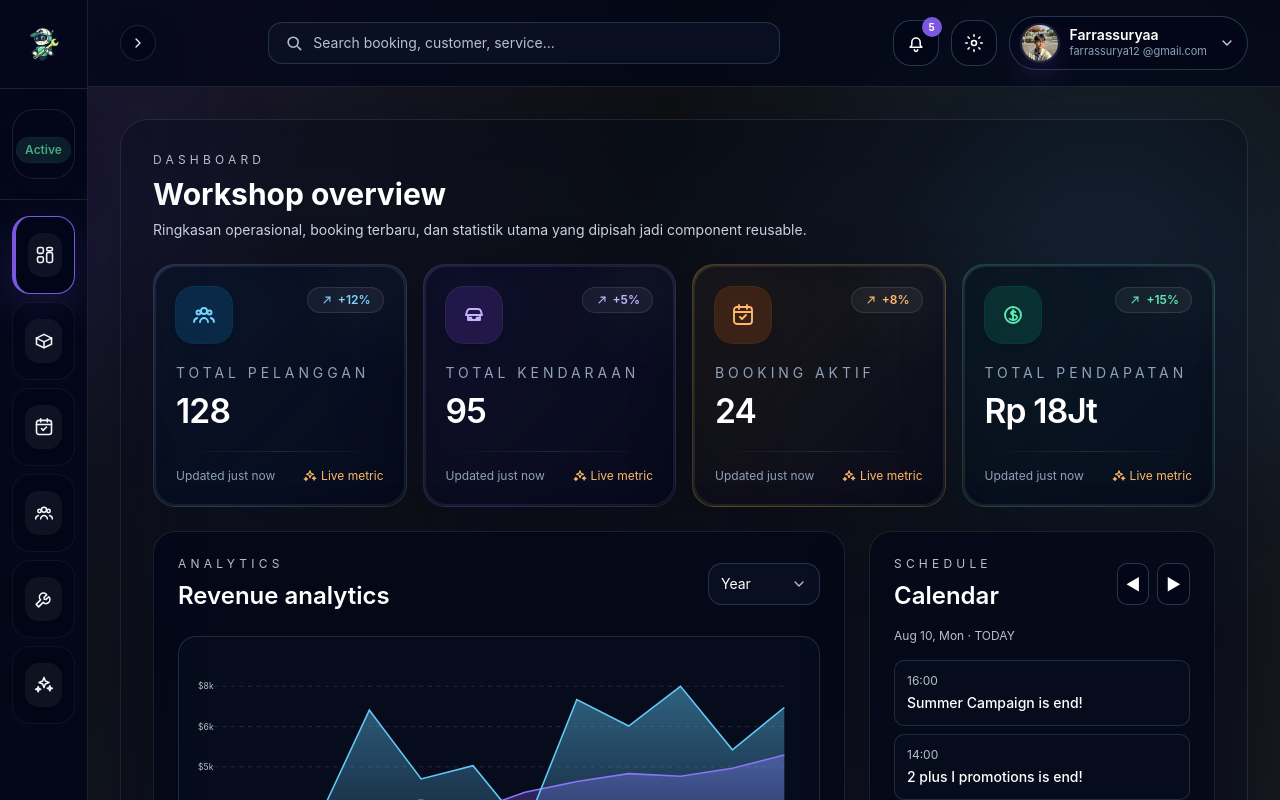
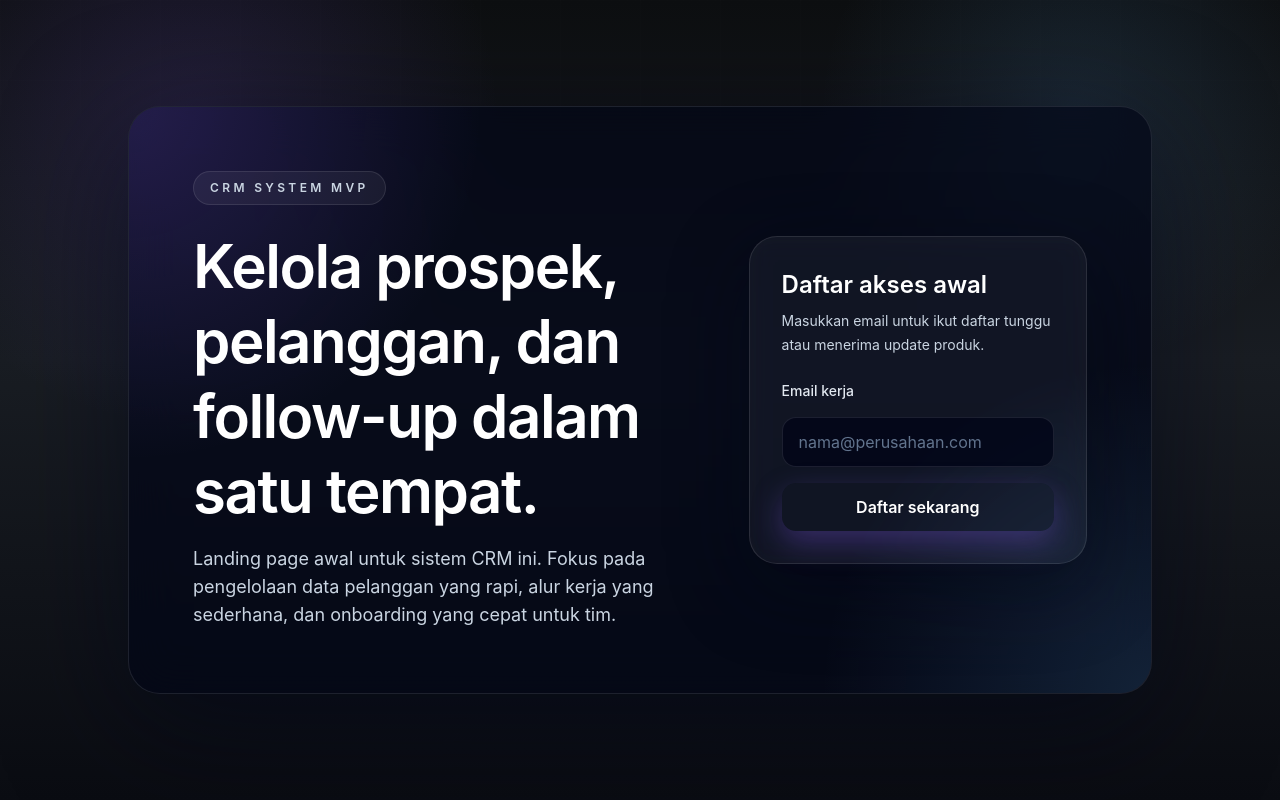
Before and after one commit to farrassurya/rass-app, a React (Vite) app: page / in a window 1280 px wide. Before the commit this address led to /dashboard. Shown: the top 800 px of the page. Built offline with nearby package versions, Linux system fonts and the light colour scheme.

Commit message:
PRDv1 Basic Landing Page

```diff
--- a/src/App.jsx
+++ b/src/App.jsx
@@ -18,6 +18,7 @@ const Register = lazy(() => import('./pages/auth/Register'));
 const ForgotPassword = lazy(() => import('./pages/auth/ForgotPassword'));
 const ResetPassword = lazy(() => import('./pages/auth/ResetPassword'));
 const ErrorPage = lazy(() => import('./pages/ErrorPage'));
+const Landing = lazy(() => import('./pages/Landing'));
 
 // Suspense Fallback - UI yang ditampilkan saat komponen lazy loading sedang diload
 // Ini mencegah blank screen sambil file component di-download dari server
@@ -47,9 +48,10 @@ function App() {
             <Route path="/components" element={<Components />} />
           </Route>
 
+          {/* ========== PUBLIC ROUTES ========== */}
+          <Route path="/" element={<Landing />} />
+
           {/* ========== ERROR ROUTES ========== */}
-          {/* Redirect index ke dashboard */}
-          <Route path="/" element={<Navigate to="/dashboard" replace />} />
           {/* 404 Not Found Page */}
           <Route path="*" element={<ErrorPage />} />
         </Routes>
--- /dev/null
+++ b/src/pages/Landing.jsx
@@ -0,0 +1,76 @@
+import { useState } from 'react';
+
+export default function Landing() {
+  const [email, setEmail] = useState('');
+  const [submitted, setSubmitted] = useState(false);
+
+  function handleSubmit(event) {
+    event.preventDefault();
+    if (!email.trim()) return;
+    setSubmitted(true);
+    setEmail('');
+  }
+
+  return (
+    <main className="min-h-screen overflow-hidden px-4 py-10 text-slate-100 sm:px-6 lg:px-8">
+      <div className="mx-auto flex min-h-[calc(100vh-5rem)] w-full max-w-5xl items-center justify-center">
+        <section className="relative w-full overflow-hidden rounded-[2rem] border border-white/10 bg-slate-950/70 p-8 shadow-[0_30px_120px_rgba(2,6,23,0.55)] backdrop-blur-xl sm:p-12 lg:p-16">
+          <div className="absolute inset-0 bg-[radial-gradient(circle_at_top_left,rgba(123,87,224,0.22),transparent_30%),radial-gradient(circle_at_bottom_right,rgba(83,149,207,0.18),transparent_28%)]" />
+          <div className="relative z-10 grid gap-12 lg:grid-cols-[1.2fr_0.8fr] lg:items-center">
+            <div className="space-y-6">
+              <p className="inline-flex rounded-full border border-white/10 bg-white/5 px-4 py-2 text-xs font-semibold uppercase tracking-[0.28em] text-slate-300">
+                CRM System MVP
+              </p>
+              <div className="space-y-4">
+                <h1 className="max-w-2xl text-4xl font-semibold leading-tight tracking-tight text-white sm:text-5xl lg:text-6xl">
+                  Kelola prospek, pelanggan, dan follow-up dalam satu tempat.
+                </h1>
+                <p className="max-w-xl text-base leading-7 text-slate-300 sm:text-lg">
+                  Landing page awal untuk sistem CRM ini. Fokus pada pengelolaan data pelanggan yang rapi,
+                  alur kerja yang sederhana, dan onboarding yang cepat untuk tim.
+                </p>
+              </div>
+            </div>
+
+            <div className="relative">
+              <div className="rounded-[1.75rem] border border-white/10 bg-white/6 p-6 shadow-[0_24px_80px_rgba(2,6,23,0.45)] backdrop-blur-md sm:p-8">
+                <div className="space-y-2">
+                  <h2 className="text-2xl font-semibold text-white">Daftar akses awal</h2>
+                  <p className="text-sm leading-6 text-slate-300">
+                    Masukkan email untuk ikut daftar tunggu atau menerima update produk.
+                  </p>
+                </div>
+
+                <form className="mt-6 space-y-4" onSubmit={handleSubmit}>
+                  <label className="block text-sm font-medium text-slate-200" htmlFor="landing-email">
+                    Email kerja
+                  </label>
+                  <input
+                    id="landing-email"
+                    type="email"
+                    value={email}
+                    onChange={(event) => setEmail(event.target.value)}
+                    placeholder="nama@perusahaan.com"
+                    className="w-full rounded-xl border border-white/10 bg-slate-950/80 px-4 py-3 text-slate-100 placeholder:text-slate-500 outline-none transition duration-200 focus:border-[#8B6FE8] focus:ring-2 focus:ring-[#8B6FE8]/30"
+                  />
+                  <button
+                    type="submit"
+                    className="inline-flex w-full items-center justify-center rounded-xl bg-linear-to-r from-[#7B57E0] to-[#8B6FE8] px-5 py-3 font-semibold text-white shadow-[0_12px_30px_rgba(123,87,224,0.35)] transition duration-200 hover:from-[#8B6FE8] hover:to-[#9B7EF0]"
+                  >
+                    Daftar sekarang
+                  </button>
+                </form>
+
+                {submitted ? (
+                  <p className="mt-4 rounded-xl border border-emerald-400/20 bg-emerald-400/10 px-4 py-3 text-sm text-emerald-200">
+                    Email berhasil diterima. Kami akan menghubungi Anda segera.
+                  </p>
+                ) : null}
+              </div>
+            </div>
+          </div>
+        </section>
+      </div>
+    </main>
+  );
+}
```
